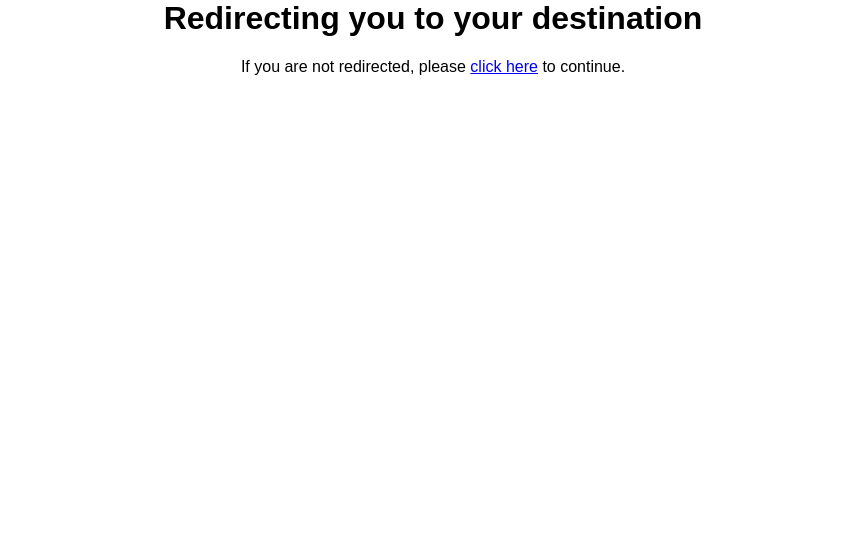
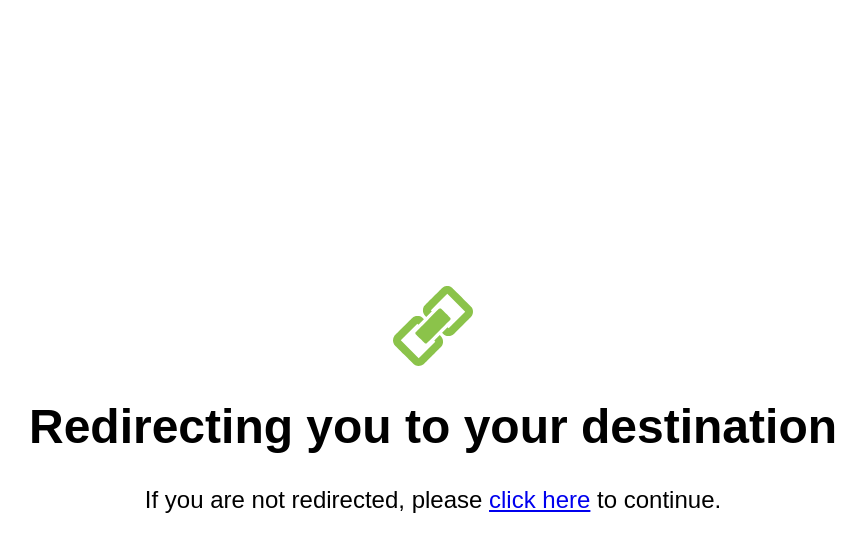
Before and after one commit to OIRNOIR/Reee.direct, a plain HTML site: page index.html in a window 1280 px wide. Shown: the whole page, without its empty margins (207-1073 px from the left). Drawn offline with Linux system fonts and the light colour scheme; no server answers.

Commit message:
f39huurirqf

```diff
--- a/index.html
+++ b/index.html
@@ -4,7 +4,7 @@
 		<meta charset="utf-8">
 		<meta http-equiv="Content-Type" content="text/html; charset=utf-8">
 		<meta http-equiv="X-UA-Compatible" content="IE=edge">
-		<meta http-equiv="Content-Security-Policy" content="font-src 'self' data:; default-src 'self' data: blob: 'unsafe-inline';">
+		<!--<meta http-equiv="Content-Security-Policy" content="font-src 'self' data:; default-src 'self' data: blob: 'unsafe-inline';">-->
 		<meta name="viewport" content="width=device-width, initial-scale=1">
 		<title id="title">Redirecting...</title>
 
@@ -25,9 +25,12 @@
 		<script src="client.js" defer></script>
 	</head>
 	<body>
-		<div id="content" class="centered">
-			<h1>Redirecting you to your destination</h1>
-			<p>If you are not redirected, please <a href="javascript:void(0)">click here</a> to continue.</p>
+		<div id="content-container">
+			<div id="content" class="h-centered">
+				<img src="/assets/logo.svg" id="logo" defer>
+				<h1>Redirecting you to your destination</h1>
+				<p>If you are not redirected, please <a href="javascript:void(0)">click here</a> to continue.</p>
+			</div>
 		</div>
 		<div id="stream-container"></div>
 		<div id="ol"></div>
--- a/style.css
+++ b/style.css
@@ -10,8 +10,25 @@ body {
 	height: 100vh;
 }
 
-.centered {
+.h-centered {
   text-align: center;
+}
+
+#content-container {
+	display: table;
+	width: 100%;
+	height: 100%;
+}
+
+#logo {
+	width: 10vmin;
+	height: 10vmin;
+}
+
+#content {
+	display: table-cell;
+	vertical-align: middle;
+	font-size: 3vmin;
 }
 
 .blackbg {
```
